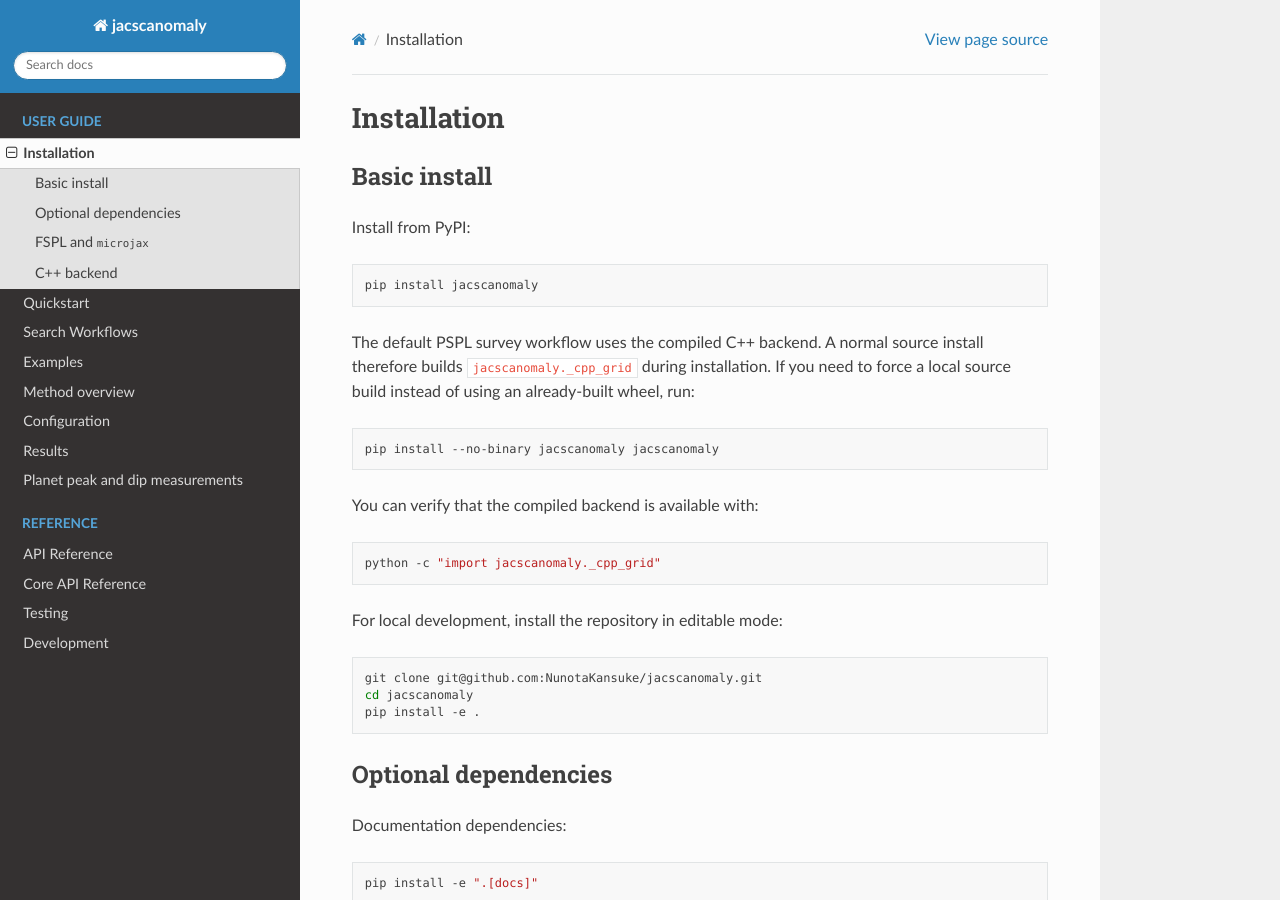
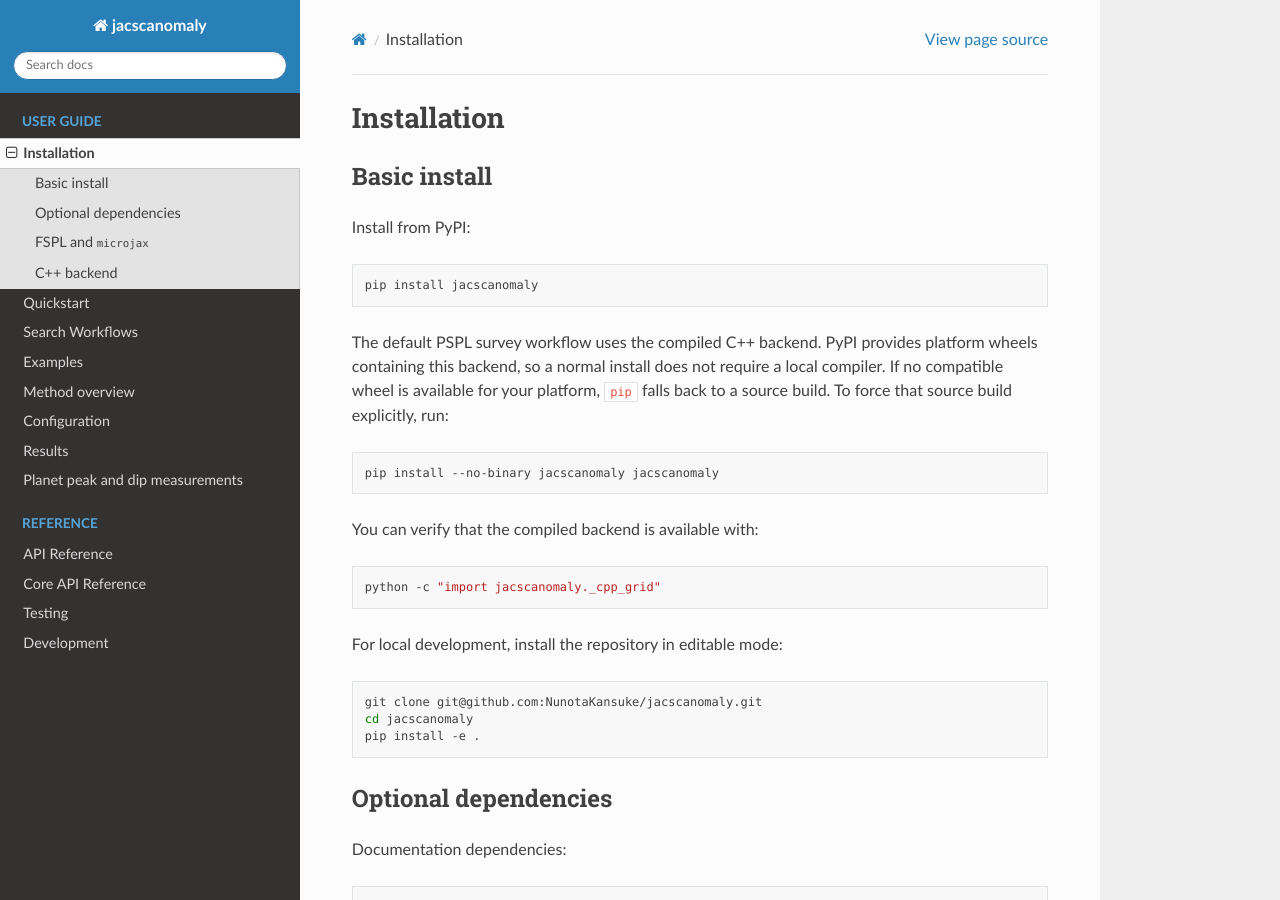
Before and after one commit to NunotaKansuke/jacscanomaly, a Sphinx documentation site: the page built from docs/installation.rst, in a window 1280 px wide and 900 px high. Built offline with Sphinx 7.4.7 and the Read the Docs theme 3.1.0, drawn with Linux system fonts in a browser that asks for light colours.

Commit message:
Build cross-platform wheels for PyPI releases

```diff
--- a/docs/installation.rst
+++ b/docs/installation.rst
@@ -10,10 +10,11 @@
 
    pip install jacscanomaly
 
-The default PSPL survey workflow uses the compiled C++ backend. A normal
-source install therefore builds ``jacscanomaly._cpp_grid`` during installation.
-If you need to force a local source build instead of using an already-built
-wheel, run:
+The default PSPL survey workflow uses the compiled C++ backend. PyPI provides
+platform wheels containing this backend, so a normal install does not require
+a local compiler. If no compatible wheel is available for your platform,
+``pip`` falls back to a source build. To force that source build explicitly,
+run:
 
 .. code-block:: bash
 
```
Also changed, not shown: 1 other file.
